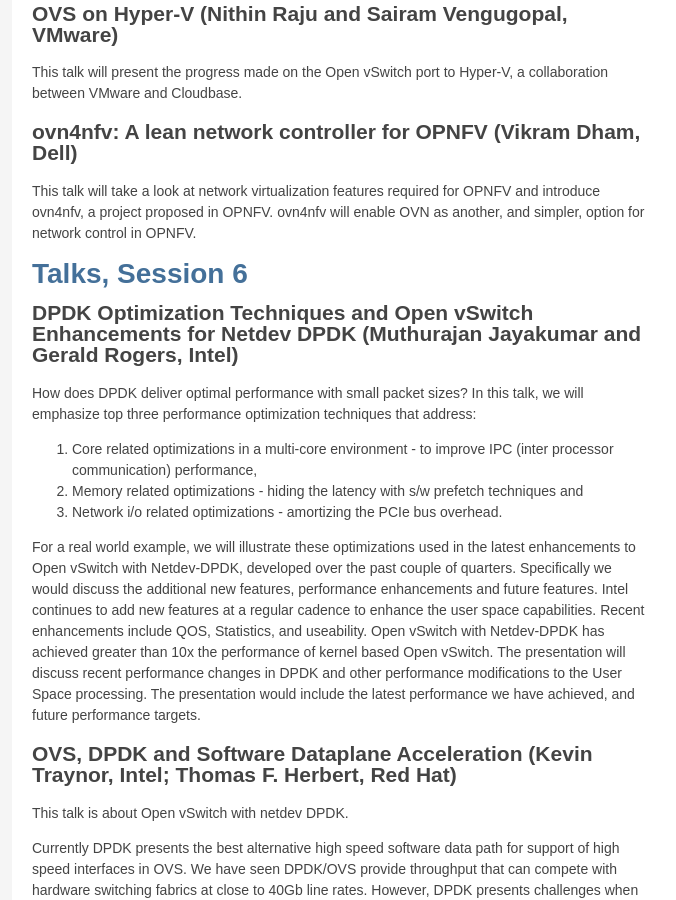
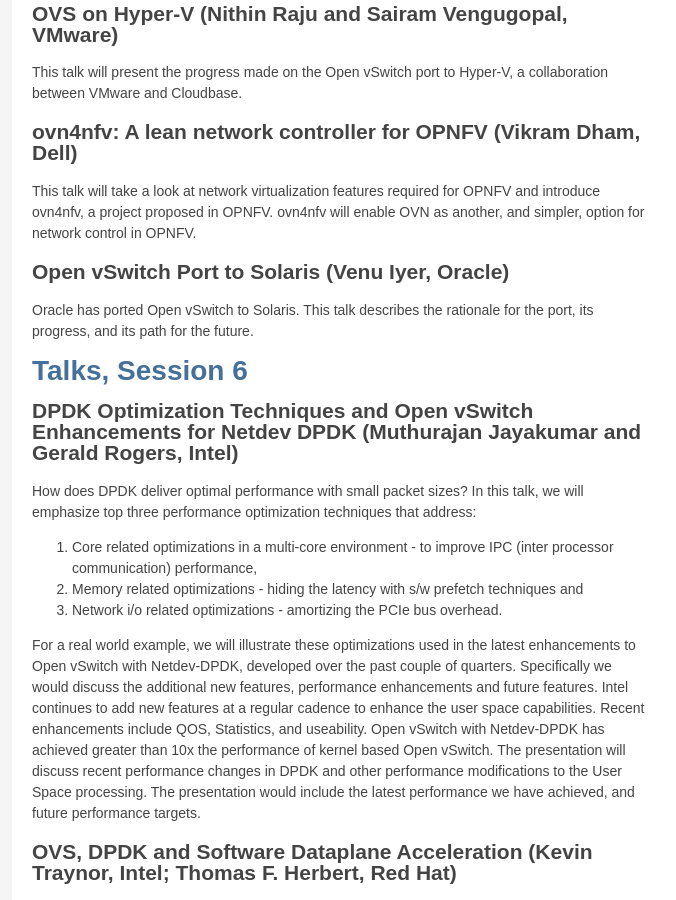
Before and after one commit to openvswitch/openvswitch.github.io, a Jekyll site: the page built from support/ovscon2015/index.html, in a window 1280 px wide and 900 px high, scrolled down 8475 px. Shown: the whole window, without its empty margins (138-814 px from the left). Built offline with Jekyll 4.4.1, drawn with Linux system fonts in a browser that asks for light colours.

Commit message:
ovscon2015: Add some details of Solaris port talk.

```diff
--- a/support/ovscon2015/index.html
+++ b/support/ovscon2015/index.html
@@ -691,6 +691,13 @@
   network control in OPNFV.
 </p>
 
+<h2><b>Open vSwitch Port to Solaris</b> (Venu Iyer, Oracle)</h2>
+
+<p>
+  Oracle has ported Open vSwitch to Solaris.  This talk describes the
+  rationale for the port, its progress, and its path for the future.
+</p>
+
 <h1><a href="#day2" name="talks6">Talks, Session 6</a></h1>
 
 <h2><b>DPDK Optimization Techniques and Open vSwitch Enhancements for
```
